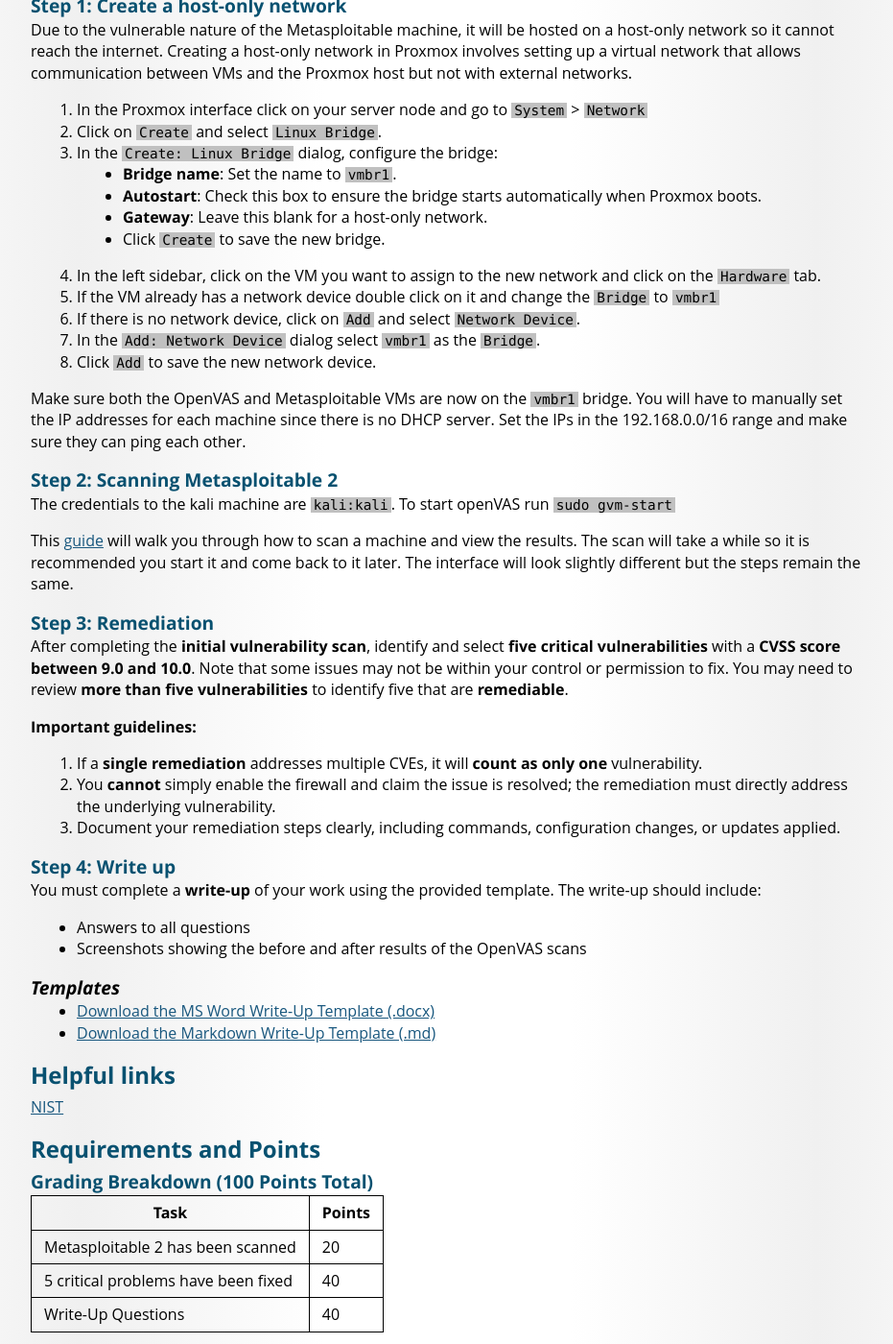
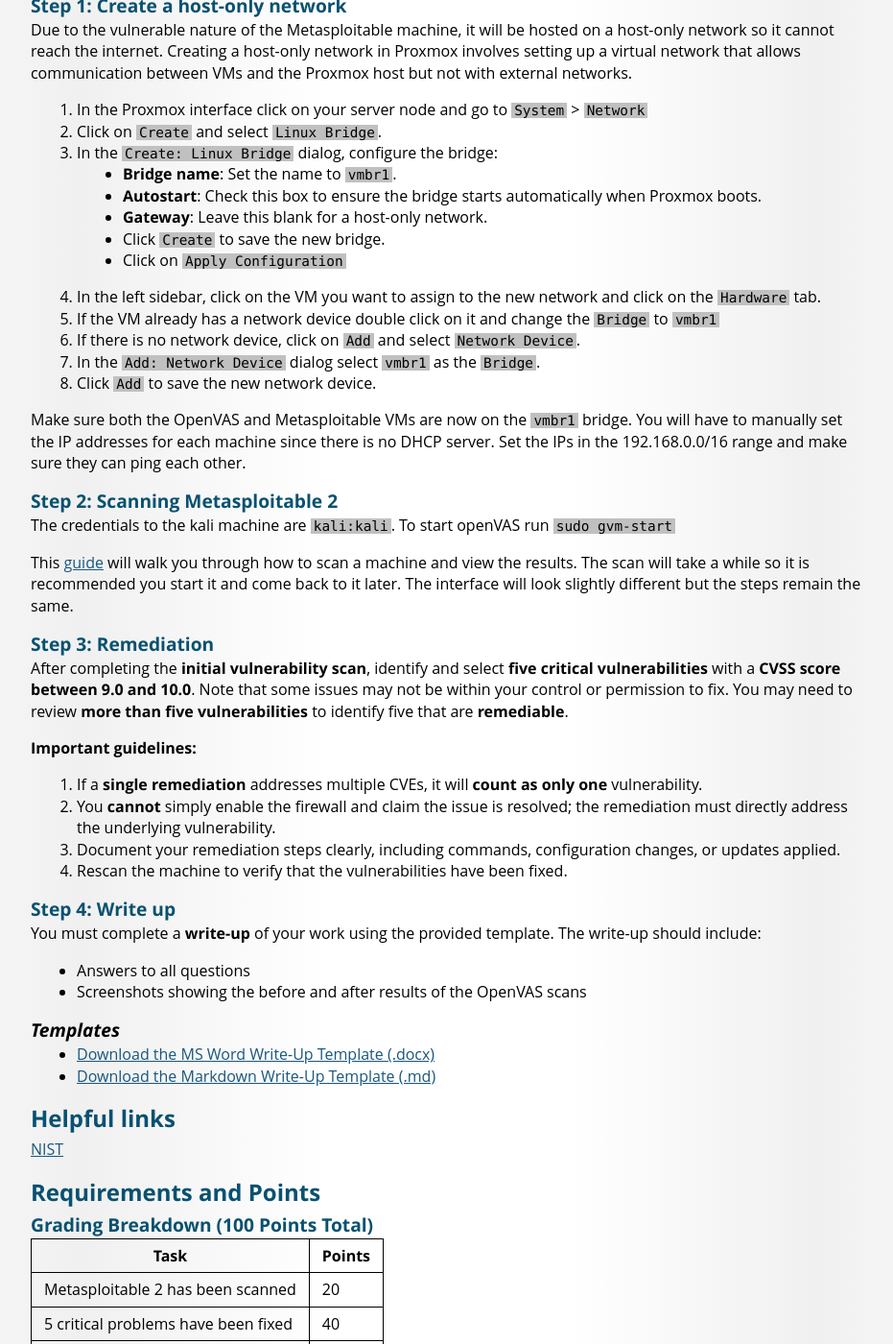
Before and after one commit to BYU-ITC-344/byu-itc-344.github.io, a Jekyll site: the page built from lab-6/index.md, in a window 1280 px wide and 1400 px high, scrolled down 773 px. Shown: the whole window at 96% size, without its empty margins (173-1104 px from the left). Built offline with Jekyll 4.4.1, drawn with Linux system fonts in a browser that asks for light colours; some web fonts are replaced; our own code applies the rules of GitHub Pages for plain Markdown files.

Commit message:
lab 6 updates

```diff
--- a/lab-6/index.md
+++ b/lab-6/index.md
@@ -31,6 +31,7 @@
     - **Autostart**: Check this box to ensure the bridge starts automatically when Proxmox boots.
     - **Gateway**: Leave this blank for a host-only network.
     - Click `Create` to save the new bridge.
+    - Click on `Apply Configuration`
 1. In the left sidebar, click on the VM you want to assign to the new network and click on the `Hardware` tab.
 1. If the VM already has a network device double click on it and change the `Bridge` to `vmbr1`
 1. If there is no network device, click on `Add` and select `Network Device`.
@@ -54,6 +55,7 @@
 1. If a **single remediation** addresses multiple CVEs, it will **count as only one** vulnerability.
 1. You **cannot** simply enable the firewall and claim the issue is resolved; the remediation must directly address the underlying vulnerability.
 1. Document your remediation steps clearly, including commands, configuration changes, or updates applied.
+1. Rescan the machine to verify that the vulnerabilities have been fixed.
 
 ### Step 4: Write up
 
```
